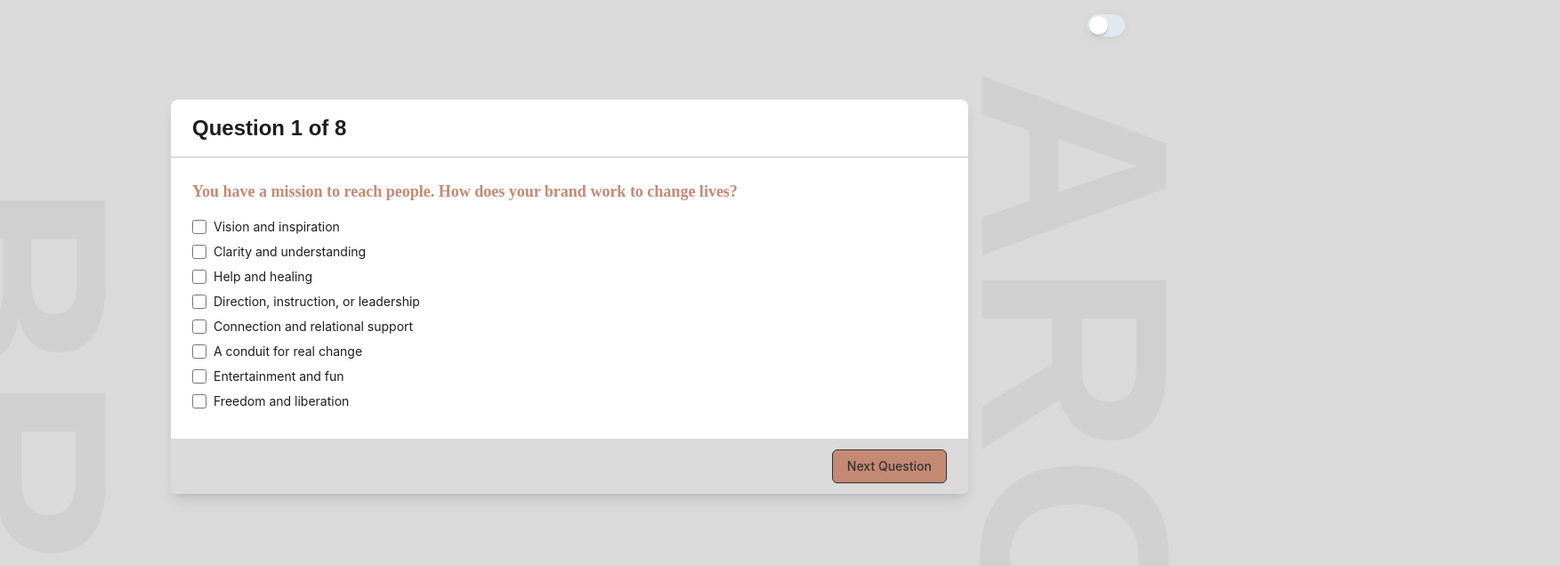
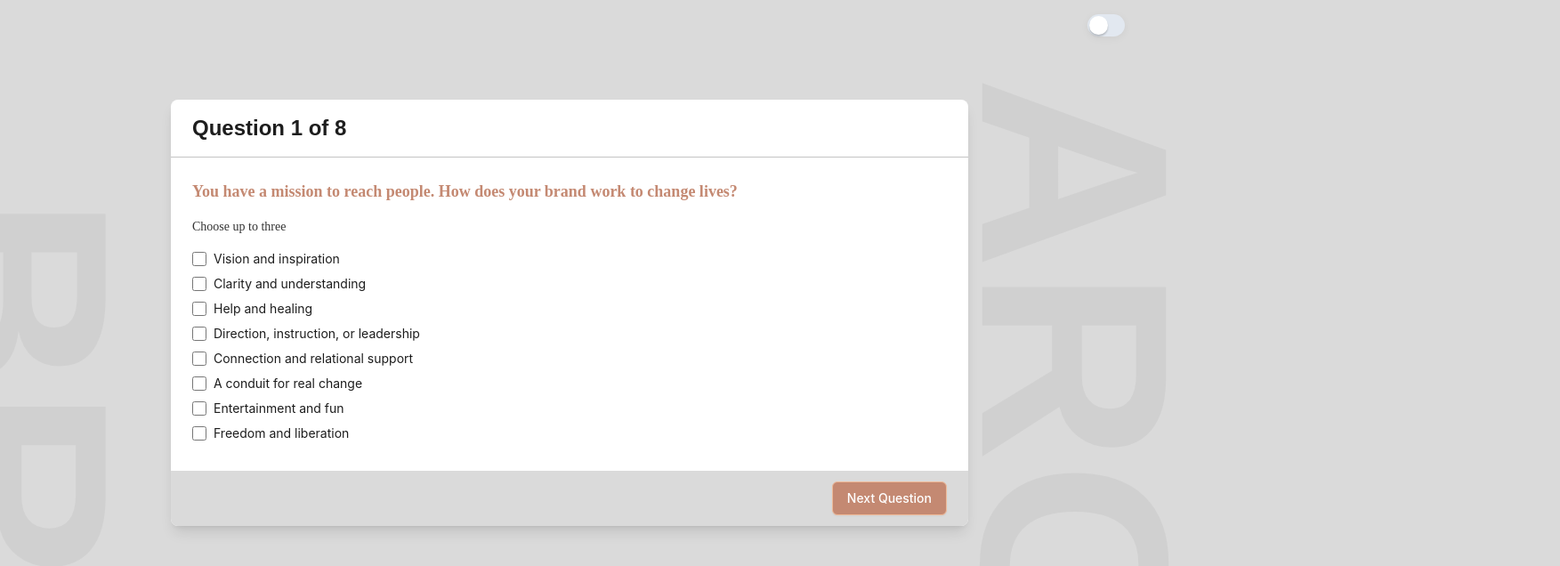
Before and after one commit to jmeyer1220/interactive-questionnaire, a Next.js app: page / in a window 1280 px wide. Shown: the top 636 px of the page at 89% size, 1753 px wide, since content can reach past the window. Built offline with nearby package versions, Linux system fonts and the light colour scheme; a web font is replaced by a local one.

Commit message:
Updating styles

```diff
--- a/components/ArchetypeQuiz.js
+++ b/components/ArchetypeQuiz.js
@@ -582,6 +582,9 @@ const ArchetypeQuiz = () => {
         <p className="mb-4 text-lg text-gray-500 font-bold">
           {questions[currentQuestion].question}
         </p>
+        <p className="mb-4 text-sm text-gray-400 font-medium">
+          Choose up to three
+        </p>
         {questions[currentQuestion].options.map((option, index) => (
           <div key={index} className="flex items-center mb-2">
             <input
--- a/styles/globals.css
+++ b/styles/globals.css
@@ -146,5 +146,26 @@ p {
 }
 
 button.bg-copper-400 {
- background-color: var(--secondary-40);
+  background-color: var(--secondary-40);
+  color: var(--white);
+  border-color: var(--secondary-20);
 }
+
+button.bg-copper-400:hover {
+  background-color: var(--secondary-20);
+  color: var(--white);
+  border-color: var(--secondary-40);
+}
+input[type="checkbox"] {
+  accent-color: var(--secondary-40);
+  column-count: var(--white);
+}
+
+.bg-blue-600.h-2\.5.rounded-full {
+  background-color: var(--secondary-40);
+  color: var(--white);
+}
+
+dd .w-full.bg-gray-200.rounded-full.h-2\.5 {
+  background-color: var(--black);
+}
```
